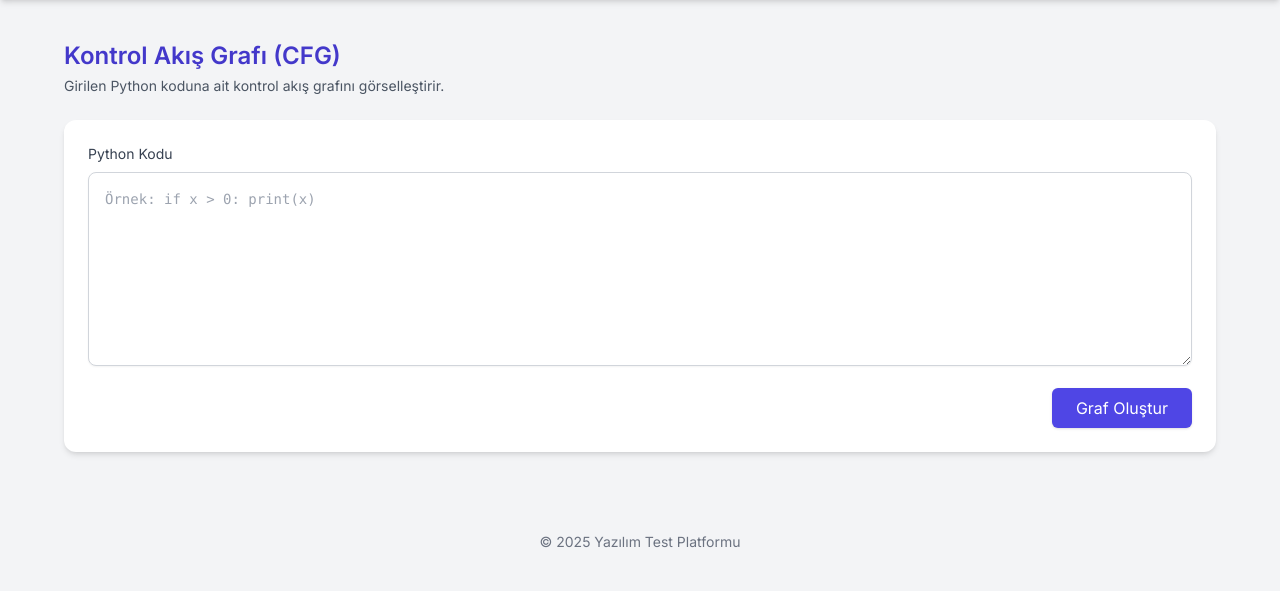
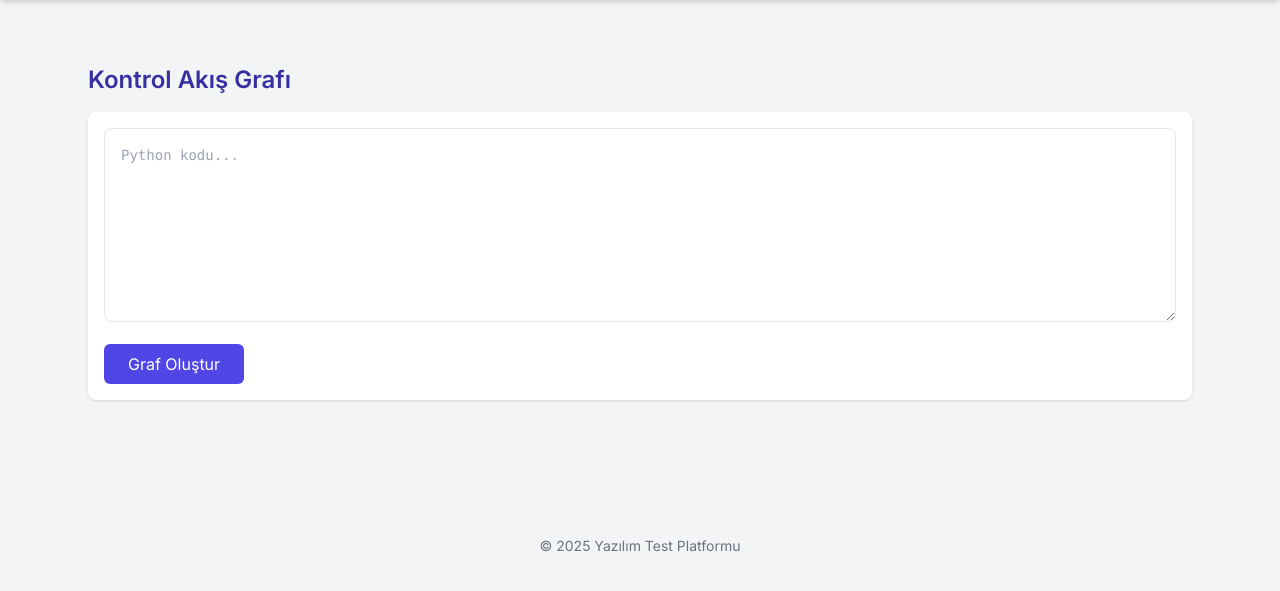
Before and after one commit to aysenurerenm/test_case_projesi, a Django app: page /graph/ in a window 1280 px wide. Shown: the part 60-651 px from the top of the page. Run offline with Django 5.2, Linux system fonts and the light colour scheme; some libraries are stand-ins or nearby versions.

Commit message:
graf düzenlendi

```diff
--- a/uygulamaKısmı/templates/graph.html
+++ b/uygulamaKısmı/templates/graph.html
@@ -1,160 +1,84 @@
 {% extends 'base.html' %}
+{% block content %}
+<div class="p-6 max-w-6xl mx-auto">
+    <h1 class="text-2xl font-bold mb-4 text-indigo-800">Kontrol Akış Grafı</h1>
 
-{% block title %}Kontrol Akış Grafı{% endblock %}
+    <form method="post" class="mb-8 bg-white p-4 rounded-lg shadow">
+        {% csrf_token %}
+        <textarea name="code" rows="8" class="w-full p-4 border rounded-lg font-mono text-sm" placeholder="Python kodu...">{{ code|default:"" }}</textarea>
+        <button type="submit" class="mt-4 bg-indigo-600 text-white px-6 py-2 rounded-md hover:bg-indigo-700">Graf Oluştur</button>
+    </form>
 
-{% block content %}
-<div class="max-w-6xl mx-auto">
-
-    <!-- Page Header -->
-    <div class="mb-6">
-        <h1 class="text-2xl font-bold text-indigo-700">
-            Kontrol Akış Grafı (CFG)
-        </h1>
-        <p class="text-gray-600 text-sm mt-1">
-            Girilen Python koduna ait kontrol akış grafını görselleştirir.
-        </p>
+    {% if cfg %}
+    <div class="border bg-white rounded-xl shadow-lg relative">
+        <div id="graph" style="width:100%; height:600px;"></div>
     </div>
 
-    <!-- Code Input Card -->
-    <div class="bg-white rounded-xl shadow-md p-6 mb-8">
-        <form method="post">
-            {% csrf_token %}
-
-            <label class="block text-sm font-medium text-gray-700 mb-2">
-                Python Kodu
-            </label>
-
-            <textarea
-                name="code"
-                rows="8"
-                class="w-full p-4 border border-gray-300 rounded-lg shadow-sm focus:ring-2 focus:ring-indigo-400 focus:outline-none text-sm font-mono"
-                placeholder="Örnek: if x > 0: print(x)"
-            >{{ code|default:"" }}</textarea>
-
-            <div class="mt-4 text-right">
-                <button
-                    type="submit"
-                    class="bg-indigo-600 text-white px-6 py-2 rounded-md hover:bg-indigo-700 transition shadow">
-                    Graf Oluştur
-                </button>
-            </div>
-        </form>
-    </div>
-
-    {% if cfg %}
-    <!-- Graph Card -->
-    <div class="bg-white rounded-xl shadow-lg p-4">
-        <h2 class="text-lg font-semibold text-gray-700 mb-3">
-            Oluşturulan Kontrol Akış Grafı
-        </h2>
-
-        <div id="graph" class="w-full h-[600px] border rounded-lg"></div>
-    </div>
-
-    <!-- D3.js -->
     <script src="https://d3js.org/d3.v7.min.js"></script>
-
     <script>
     const graphData = JSON.parse(`{{ cfg|escapejs }}`);
-
     const width = document.getElementById("graph").clientWidth;
     const height = 600;
     const NODE_RADIUS = 50;
 
-    const svg = d3.select("#graph").append("svg")
-        .attr("width", width)
-        .attr("height", height);
-
+    const svg = d3.select("#graph").append("svg").attr("width", width).attr("height", height);
     const g = svg.append("g");
-
     svg.call(d3.zoom().on("zoom", e => g.attr("transform", e.transform)));
 
+    // Ok ucu tanımı
     svg.append("defs").append("marker")
-        .attr("id", "arrow")
-        .attr("viewBox", "0 -5 10 10")
-        .attr("refX", NODE_RADIUS + 8)
-        .attr("refY", 0)
-        .attr("orient", "auto")
-        .attr("markerWidth", 6)
-        .attr("markerHeight", 6)
-        .append("path")
-        .attr("d", "M0,-5L10,0L0,5")
-        .attr("fill", "#6366f1");
+        .attr("id", "arrow").attr("viewBox", "0 -5 10 10").attr("refX", NODE_RADIUS + 8).attr("refY", 0)
+        .attr("orient", "auto").attr("markerWidth", 6).attr("markerHeight", 6)
+        .append("path").attr("d", "M0,-5L10,0L0,5").attr("fill", "#6366f1");
 
     const simulation = d3.forceSimulation(graphData.nodes)
-        .force("link", d3.forceLink(graphData.edges)
-            .id(d => d.id)
-            .distance(180)
-            .strength(0.9))
-        .force("charge", d3.forceManyBody().strength(-1500))
+        .force("link", d3.forceLink(graphData.edges).id(d => d.id).distance(200).strength(0.8))
+        .force("charge", d3.forceManyBody().strength(-2000))
         .force("center", d3.forceCenter(width/2, height/2))
-        .force("collide", d3.forceCollide().radius(70));
+        .force("collide", d3.forceCollide().radius(80));
 
-    const link = g.append("g")
-        .selectAll("path")
-        .data(graphData.edges)
-        .enter().append("path")
-        .attr("fill","none")
-        .attr("stroke","#94a3b8")
-        .attr("stroke-width",2)
-        .attr("marker-end","url(#arrow)");
+    const link = g.append("g").selectAll("path").data(graphData.edges).enter()
+        .append("path").attr("fill","none").attr("stroke","#94a3b8").attr("stroke-width",2).attr("marker-end","url(#arrow)");
 
-    const linkLabel = g.append("g")
-        .selectAll("text")
-        .data(graphData.edges)
-        .enter().append("text")
-        .attr("font-size","10px")
-        .attr("fill","#334155")
-        .attr("text-anchor","middle")
+    const linkLabel = g.append("g").selectAll("text").data(graphData.edges).enter()
+        .append("text").attr("font-size","11px").attr("fill","#334155").attr("text-anchor","middle")
         .text(d => d.label || "");
 
-    const node = g.append("g")
-        .selectAll("g")
-        .data(graphData.nodes)
-        .enter().append("g")
-        .call(d3.drag()
-            .on("start",(e,d)=>{
-                if(!e.active) simulation.alphaTarget(0.3).restart();
-                d.fx=d.x; d.fy=d.y;
-            })
-            .on("drag",(e,d)=>{ d.fx=e.x; d.fy=e.y; })
-            .on("end",(e,d)=>{
-                if(!e.active) simulation.alphaTarget(0);
-                d.fx=null; d.fy=null;
-            })
-        );
+    const node = g.append("g").selectAll("g").data(graphData.nodes).enter().append("g")
+        .call(d3.drag().on("start",(e,d)=>{ if(!e.active) simulation.alphaTarget(0.3).restart(); d.fx=d.x; d.fy=d.y; })
+        .on("drag",(e,d)=>{ d.fx=e.x; d.fy=e.y; })
+        .on("end",(e,d)=>{ if(!e.active) simulation.alphaTarget(0); d.fx=null; d.fy=null; }));
 
-    node.append("circle")
-        .attr("r",NODE_RADIUS)
-        .attr("fill","#4f46e5")
-        .attr("stroke","#fff")
-        .attr("stroke-width",2);
+    node.append("circle").attr("r",NODE_RADIUS).attr("fill","#4f46e5").attr("stroke","#fff").attr("stroke-width",2);
+    node.append("text").text(d=>d.label).attr("text-anchor","middle").attr("dy",4).attr("fill","#fff").attr("font-size","10px").attr("font-weight","600");
 
-    node.append("text")
-        .text(d=>d.label)
-        .attr("text-anchor","middle")
-        .attr("dy",4)
-        .attr("fill","#fff")
-        .attr("font-size","10px")
-        .attr("font-weight","600");
+    simulation.on("tick", () => {
+        link.attr("d", d => {
+            const sx=d.source.x, sy=d.source.y, tx=d.target.x, ty=d.target.y;
 
-    simulation.on("tick",()=>{
-        link.attr("d", d => {
-            const sx=d.source.x, sy=d.source.y;
-            const tx=d.target.x, ty=d.target.y;
+            // KENDİNE DÖNEN EXTRA OK (Self-loop)
+            if (d.source.id === d.target.id) {
+                const dr = 40;
+                // Düğümün sağ üstünden çıkıp sağ altına giren bir kavis
+                return `M${sx + 35},${sy - 35} A${dr},${dr} 0 1,1 ${sx + 35},${sy + 35}`;
+            }
+
             const dx=tx-sx, dy=ty-sy;
             const dr=Math.sqrt(dx*dx+dy*dy)*1.2;
             return `M${sx},${sy} A${dr},${dr} 0 0,1 ${tx},${ty}`;
         });
 
-        linkLabel
-            .attr("x", d => (d.source.x + d.target.x)/2)
-            .attr("y", d => (d.source.y + d.target.y)/2);
+        linkLabel.attr("x", d => {
+            if (d.source.id === d.target.id) return d.source.x + 75;
+            return (d.source.x + d.target.x)/2;
+        }).attr("y", d => {
+            if (d.source.id === d.target.id) return d.source.y;
+            return (d.source.y + d.target.y)/2;
+        });
 
         node.attr("transform", d => `translate(${d.x},${d.y})`);
     });
     </script>
     {% endif %}
-
 </div>
 {% endblock %}
```
Also changed, not shown: uygulamaKısmı/templates/rl_cover.html (+29 -8 lines), uygulamaKısmı/tests/test_coverage_rl.py (+8 -2 lines), uygulamaKısmı/tests/test_whitebox_exception.py (+20 -21 lines), 1 other file.
